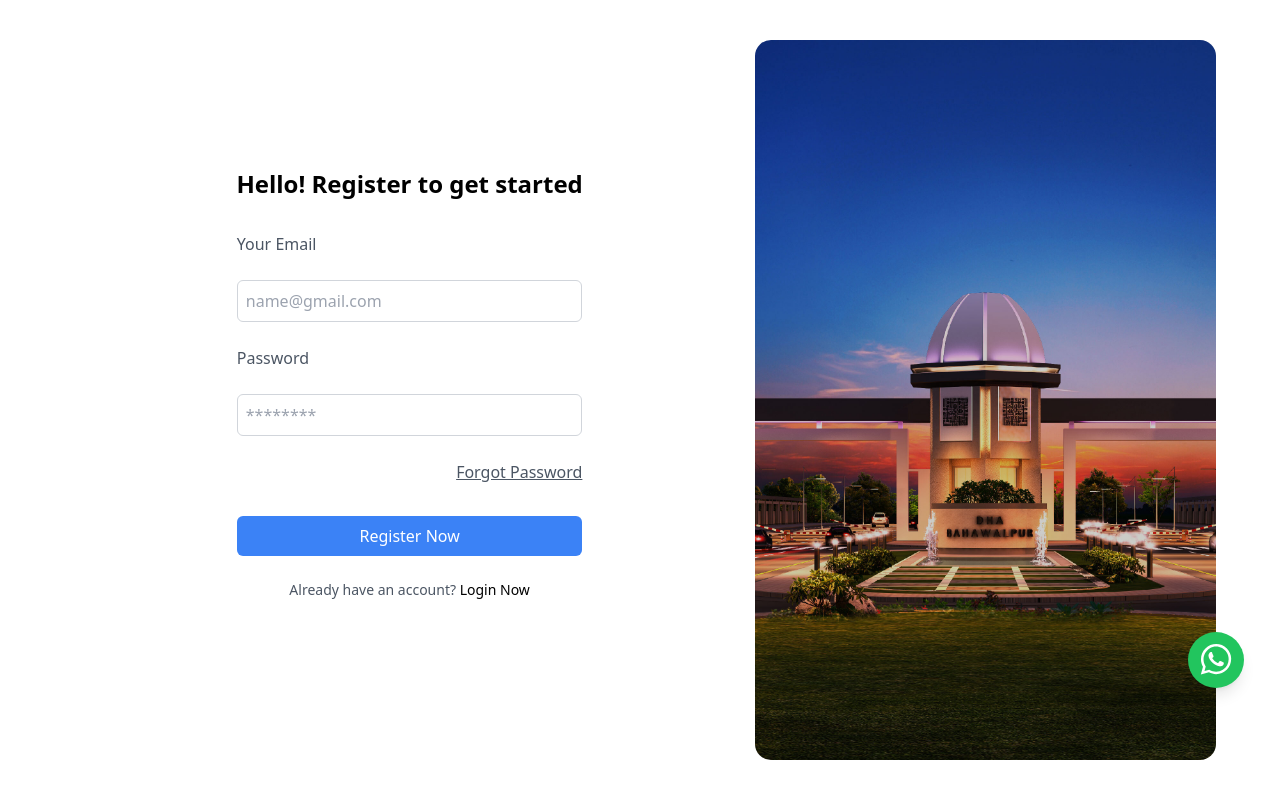
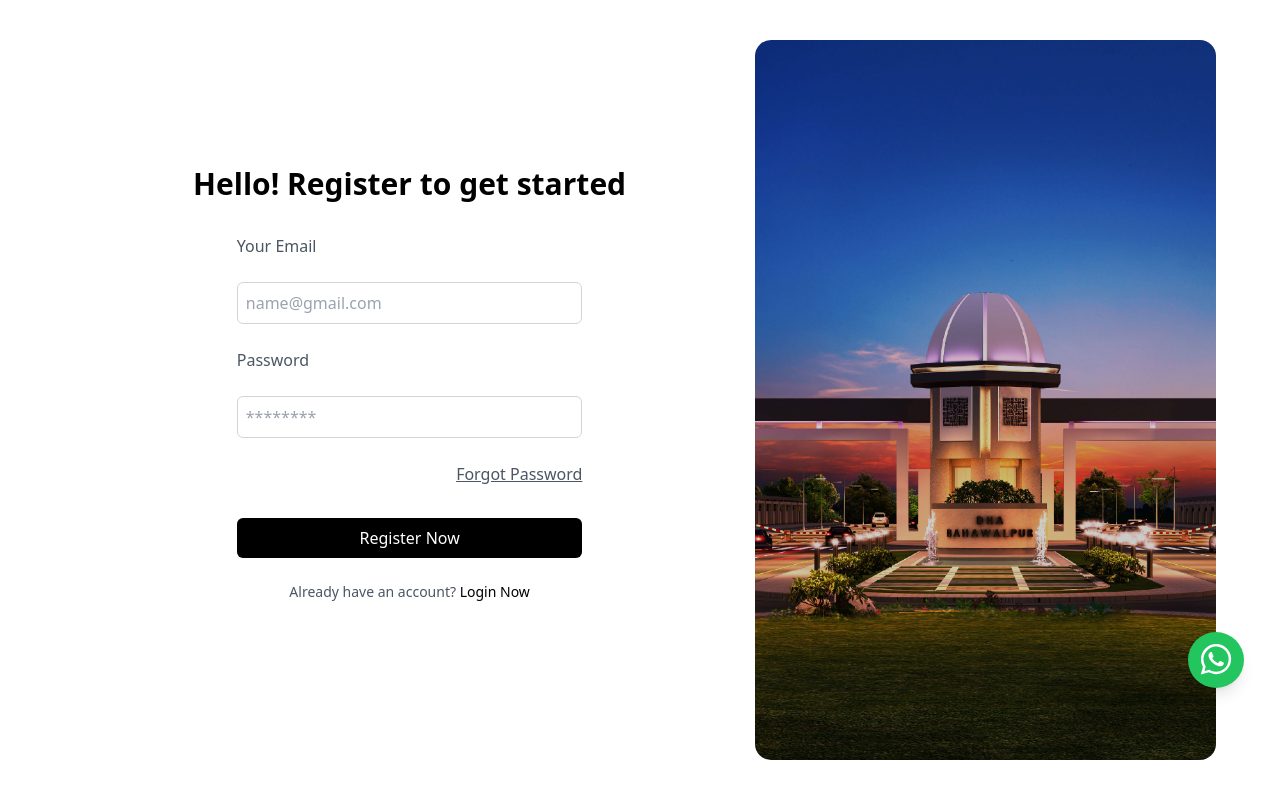
Before and after one commit to irfantkd/dha-ballot-website, a React (Vite) app: page /register in a window 1280 px wide. Built offline with nearby package versions, Linux system fonts and the light colour scheme.

Commit message:
login,registration

```diff
--- a/src/pages/auth/Login.jsx
+++ b/src/pages/auth/Login.jsx
@@ -26,7 +26,6 @@ export function Login() {
   };
 
   const handleSubmit = (values, { setSubmitting }) => {
-    // Simulate successful login
     toast.success('Login successful! Redirecting...');
     navigate('/dashboard');
     setSubmitting(false);
@@ -36,7 +35,7 @@ export function Login() {
     <section className="mx-auto flex p-5 md:w-[90%] md:gap-10 md:p-0 lg:gap-0">
       <div className="mt-20 w-auto self-center md:mt-4 md:w-3/5">
         <div className="text-center">
-          <h2 className="mb-4 text-2xl font-bold">
+          <h2 className=" mb-4 text-2xl font-bold">
             Welcome back! Glad to see you again
           </h2>
         </div>
@@ -92,7 +91,7 @@ export function Login() {
               <button
                 type="submit"
                 disabled={isSubmitting}
-                className="mt-6 w-full rounded-md bg-blue-500 py-2 text-white hover:bg-blue-600"
+                className="hover:bg-black-600 mt-6 w-full rounded-md bg-black py-2 text-white"
               >
                 {isSubmitting ? 'Signing In...' : 'Login'}
               </button>
--- a/src/pages/auth/Registration.jsx
+++ b/src/pages/auth/Registration.jsx
@@ -195,7 +195,7 @@ export function Registration() {
     <section className="mx-auto flex p-5 md:w-[90%] md:gap-10 md:p-0 lg:gap-0">
       <div className="mt-20 w-auto self-center md:mt-4 md:w-3/5">
         <div className="text-center">
-          <h2 className="mb-4 text-2xl font-bold">
+          <h2 className="mb-4 text-3xl font-bold">
             Hello! Register to get started
           </h2>
         </div>
@@ -251,7 +251,7 @@ export function Registration() {
               <button
                 type="submit"
                 disabled={isSubmitting}
-                className="mt-6 w-full rounded-md bg-blue-500 py-2 text-white hover:bg-blue-600"
+                className=" hover:bg-black-600 mt-6 w-full rounded-md bg-black py-2 text-white"
               >
                 {isSubmitting ? 'Signing In...' : 'Register Now'}
               </button>
```
